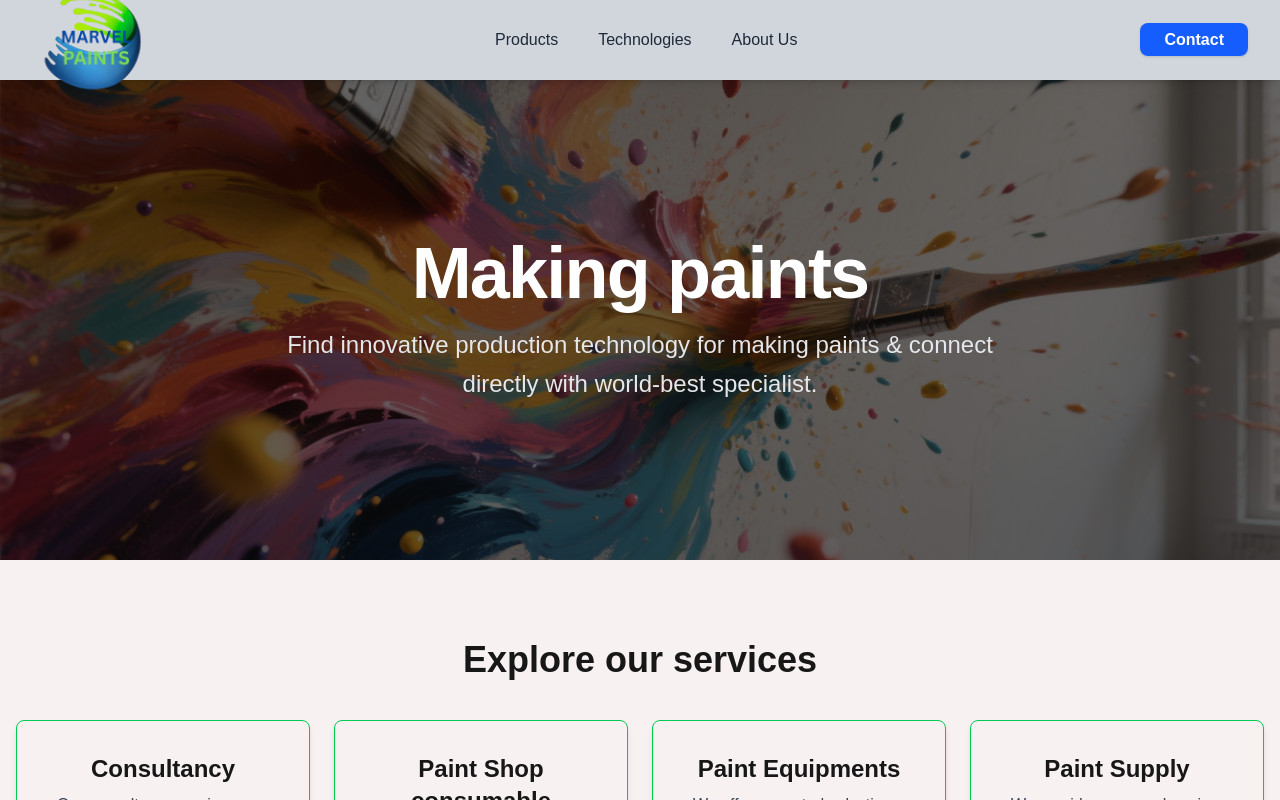
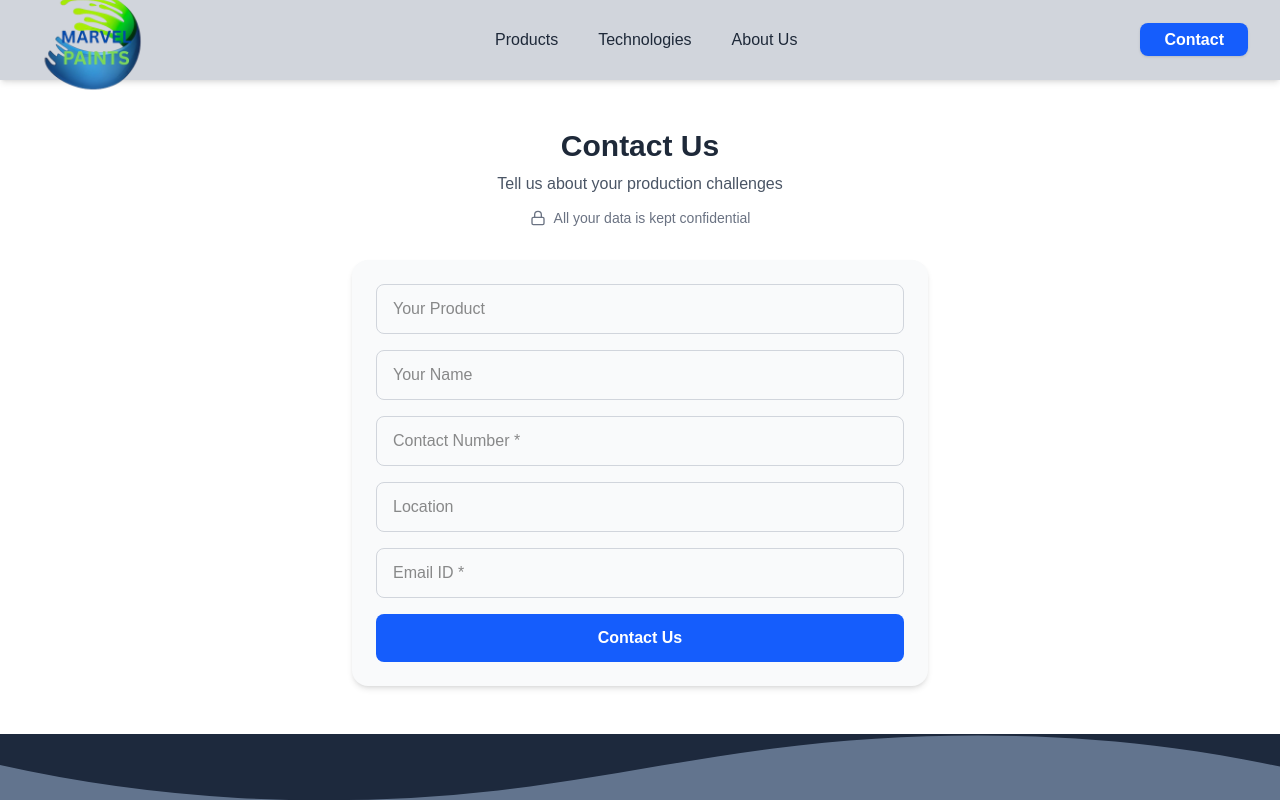
Before and after one commit to SG-SPRAYTech/main, a Next.js app: page /MarvelPaints in a window 1280 px wide. Shown: the top 800 px of the page. Built offline with nearby package versions, Linux system fonts and the light colour scheme.

Commit message:
Update page.tsx
reomve components

```diff
--- a/src/app/MarvelPaints/page.tsx
+++ b/src/app/MarvelPaints/page.tsx
@@ -1,7 +1,5 @@
 import React from 'react'
 import Navbar from './Navbar/Navbar';
-import BodyBG from '../Components/Body/BodyBG';
-import Services from '../Components/Services/Services';
 import Contact from '../Components/Contact/Contact';
 import Footer from '../Components/Footer/Footer';
 
@@ -9,8 +7,6 @@ const page = () => {
   return (
     <div>
         <Navbar/>
-        <BodyBG/>
-        <Services/>
         <Contact/>
         <Footer/>
     </div>
```
